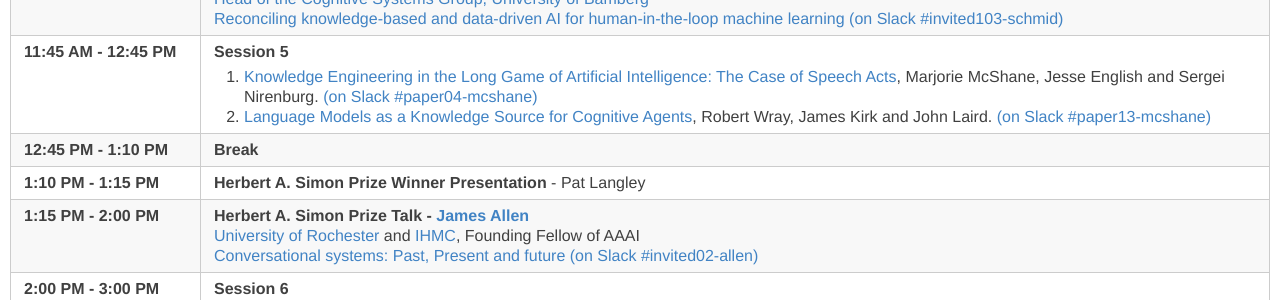
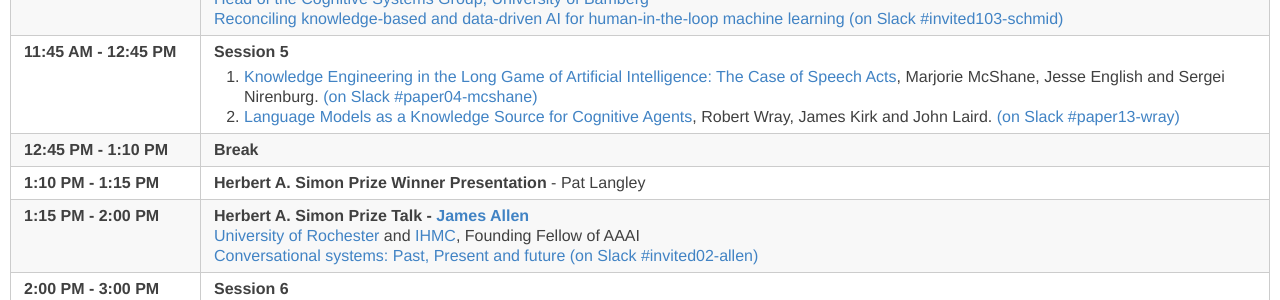
Before and after one commit to AdvancesInCognitiveSystems/acs2021, a Jekyll site: the page built from _days/wednesday-day2.md, in a window 1280 px wide. Shown: the part 361-661 px from the top of the page. Built offline with Jekyll 4.4.1, drawn with Linux system fonts in a browser that asks for light colours.

Commit message:
wray not mcshane for slack channel

```diff
--- a/_days/wednesday-day2.md
+++ b/_days/wednesday-day2.md
@@ -30,7 +30,7 @@ and made available on YouTube.
   <ol>
    <li> <a href="{{site.baseurl}}/data/ACS-21_paper_4.pdf">Knowledge Engineering in the Long Game of Artificial Intelligence: The Case of Speech Acts</a>, Marjorie McShane, Jesse
    English and Sergei Nirenburg. <a onClick="goToSlackChannel(4)"> (on Slack #paper04-mcshane)</a></li>
-   <li> <a href="{{site.baseurl}}/data/ACS-21_paper_13.pdf">Language Models as a Knowledge Source for Cognitive Agents</a>, Robert Wray, James Kirk and John Laird. <a onClick="goToSlackChannel(13)"> (on Slack #paper13-mcshane)</a></li>
+   <li> <a href="{{site.baseurl}}/data/ACS-21_paper_13.pdf">Language Models as a Knowledge Source for Cognitive Agents</a>, Robert Wray, James Kirk and John Laird. <a onClick="goToSlackChannel(13)"> (on Slack #paper13-wray)</a></li>
   </ol>
   </td>
 </tr>
```
